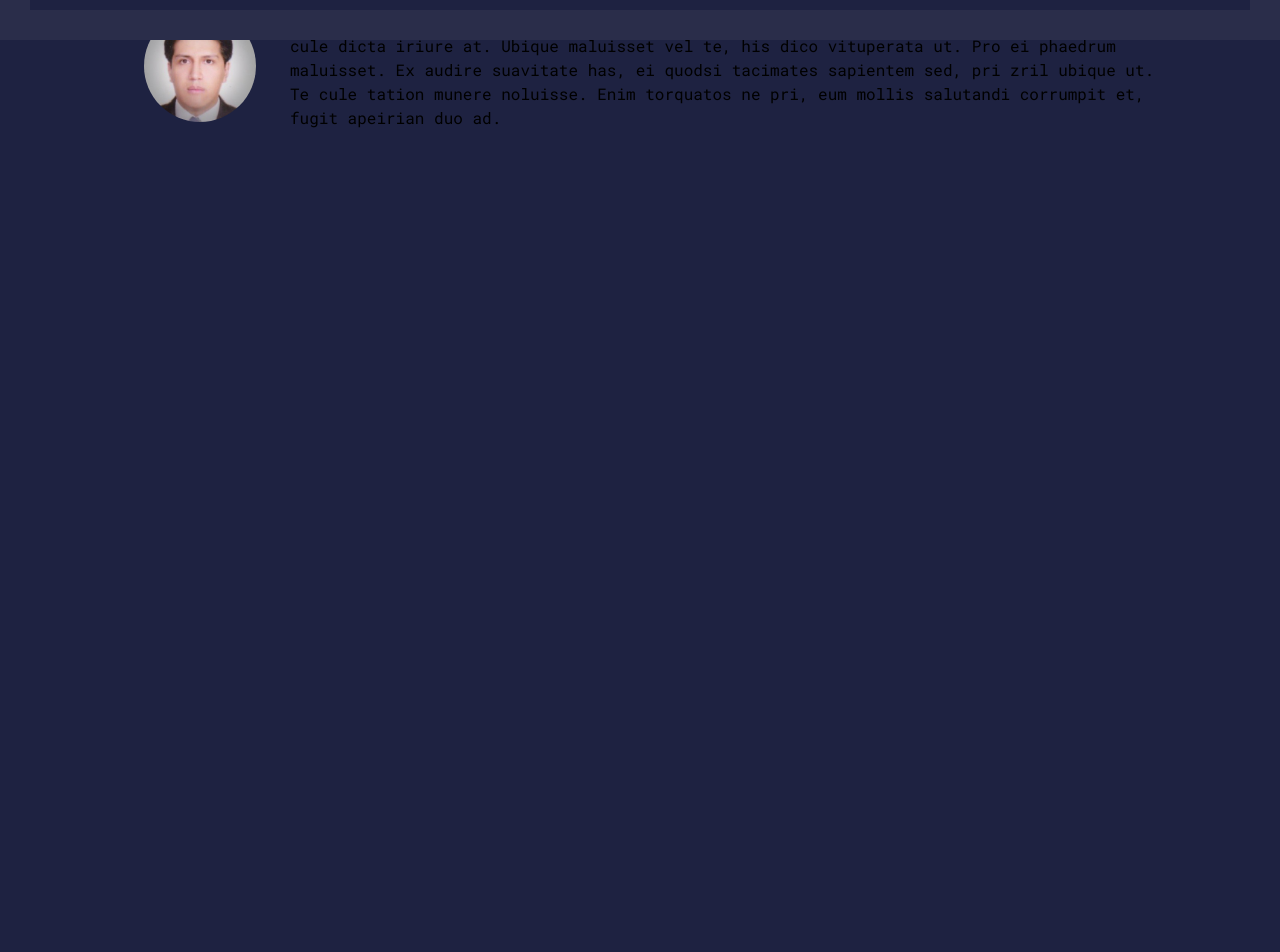
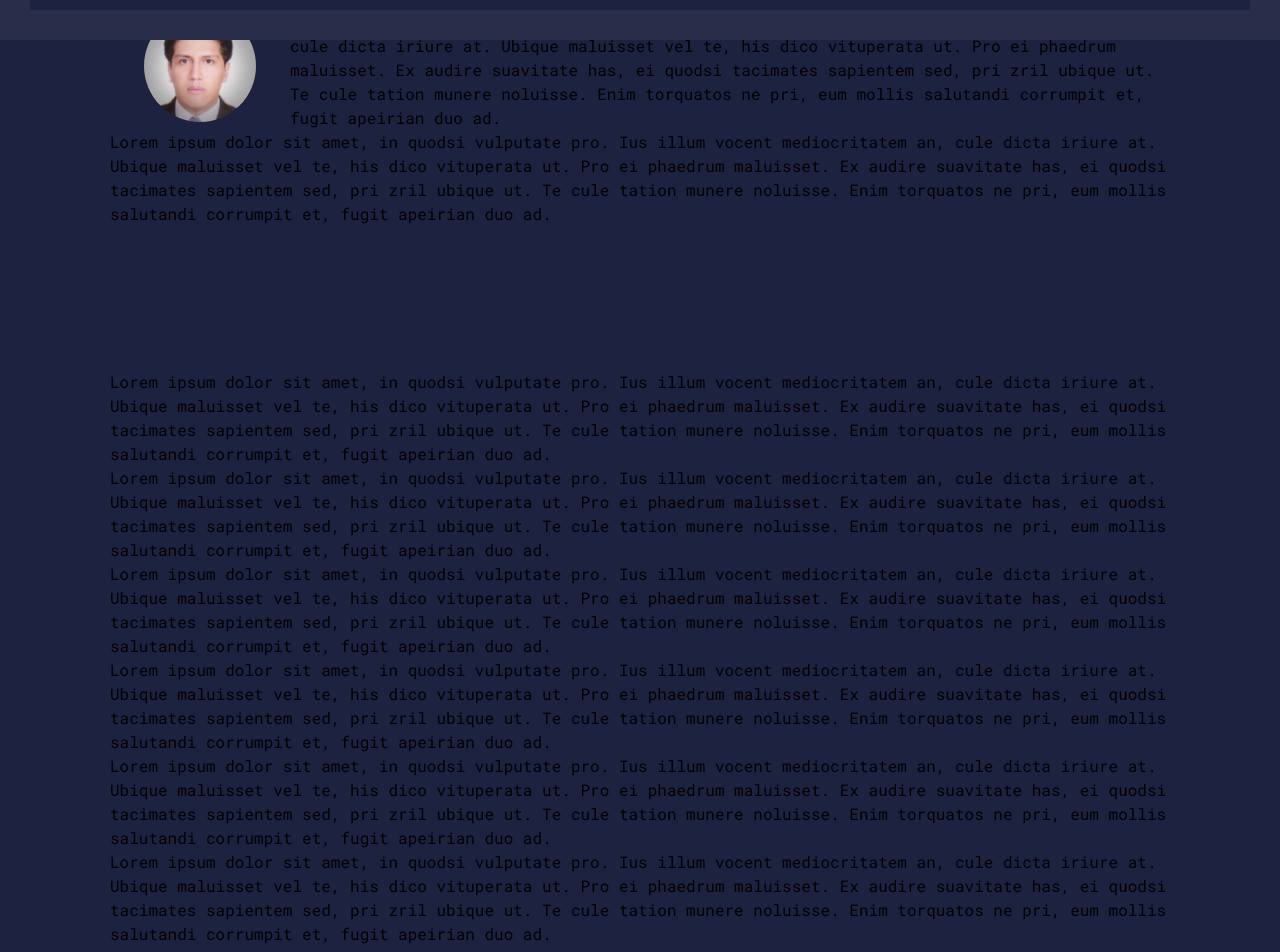
Before and after one commit to ShimonureYue/rogeliovargas-tailwind, a Next.js app: page /en in a window 1280 px wide. Shown: the part 760-1712 px from the top of the page. Before the commit the page ends 1064 px from the top, so only its background shows below. Built offline with nearby package versions, Linux system fonts and the light colour scheme.

Commit message:
fix(page main): added smooth scrool

```diff
--- a/src/app/[locale]/layout.jsx
+++ b/src/app/[locale]/layout.jsx
@@ -1,5 +1,7 @@
 import { Roboto_Mono } from 'next/font/google';
-import {getTranslations, unstable_setRequestLocale} from 'next-intl/server';
+import { notFound } from 'next/navigation';
+import { NextIntlClientProvider } from 'next-intl';
+import { getTranslations, unstable_setRequestLocale } from 'next-intl/server';
 import { locales } from '@/config';
 import '@/app/globals.css';
 
@@ -9,25 +11,37 @@ export const roboto_mono = Roboto_Mono({
   variable: '--font-roboto-mono',
 });
 
-
-export async function generateMetadata({ params: {locale} }) {
-  const t = await getTranslations({locale, namespace: 'LocaleLayout'});
+export async function generateMetadata({ params: { locale } }) {
+  const t = await getTranslations({ locale, namespace: 'LocaleLayout' });
 
   return {
     title: t('title'),
-    description: t('description')
+    description: t('description'),
   };
 }
 
+async function getMessages(locale) {
+  try {
+    return (await import(`../../../messages/${locale}.json`)).default;
+  } catch (error) {
+    notFound();
+  }
+}
+
 export function generateStaticParams() {
-  return locales.map((locale) => ({locale}));
-};
+  return locales.map((locale) => ({ locale }));
+}
 
-export default function LocaleLayout({children, params: {locale}}) {
+export default async function LocaleLayout({ children, params: { locale } }) {
   unstable_setRequestLocale(locale);
+  const messages = await getMessages(locale);
   return (
     <html lang={locale} className={`${roboto_mono.variable}`}>
-      <body>{children}</body>
+      <body>
+        <NextIntlClientProvider locale={locale} messages={messages}>
+          {children}
+        </NextIntlClientProvider>
+      </body>
     </html>
   );
 }
--- a/src/app/[locale]/page.jsx
+++ b/src/app/[locale]/page.jsx
@@ -1,30 +1,55 @@
+'use client';
+import { useRef } from 'react';
 import Image from 'next/image';
+import Link from 'next/link';
 import { useTranslations } from 'next-intl';
-import { unstable_setRequestLocale } from 'next-intl/server';
+import { BsMouse2Fill } from 'react-icons/bs';
 import { PageLayout } from '@/components/PageLayout';
 import { GlitchTitle } from '@/components/GlitchTitle';
 import { SectionFullHeight } from '@/components/SectionFullHeight';
 import { TypingText } from '@/components/TypingText';
 
 export default function LocalePage({ params: { locale } }) {
-  unstable_setRequestLocale(locale);
   const t = useTranslations('LocalePage');
+  const aboutRef = useRef(null);
+  const portfolioRef = useRef(null);
+
+  const handleScroll = (ref) => {
+    console.log('🚀 ~ file: page.jsx:17 ~ handleScroll ~ ref:', ref.offsetTop);
+    window.scrollTo({
+      top: ref.offsetTop - 110,
+      left: 0,
+      behavior: 'smooth',
+    });
+  };
   return (
     <PageLayout locale={locale}>
       <div className='max-w-full md:max-w-screen-lg lg:max-w-screen-xl mx-auto my-0'>
         <SectionFullHeight>
           <div className='table table-fixed w-full h-full'>
-            <div className='table-cell align-middle w-3 h-3'>
+            <div className='table-cell align-middle w-3 h-3 relative'>
               <GlitchTitle label={t('title')} />
               <TypingText
                 ariaLabel={`${t('subtitle')}, ${t('location')}`}
                 sequence={[t('subtitle'), 500, t('location'), 500]}
               />
+              <div
+                className='absolute text-red-dark text-xl bottom-[90px] left-[50%] animate-hithere hover:cursor-pointer'
+                onClick={() => {
+                  handleScroll(aboutRef.current);
+                }}
+              >
+                <BsMouse2Fill />
+              </div>
             </div>
           </div>
         </SectionFullHeight>
         {/** ABOUT ME */}
-        <section className='pt-0 pr-20 pb-36 pl-20'>
+        <section
+          id='section-about'
+          ref={aboutRef}
+          className='pt-0 pr-20 pb-36 pl-20'
+        >
           <div className='grid grid-cols-[180px_minmax(0,_1fr)]'>
             <div className='flex w-full justify-center'>
               <div className='relative w-12 h-12 md:w-20 md:h-20 lg:w-28 lg:h-28 w'>
@@ -45,6 +70,66 @@ export default function LocalePage({ params: { locale } }) {
               eum mollis salutandi corrumpit et, fugit apeirian duo ad.
             </div>
           </div>
+          <p>
+            Lorem ipsum dolor sit amet, in quodsi vulputate pro. Ius illum
+            vocent mediocritatem an, cule dicta iriure at. Ubique maluisset vel
+            te, his dico vituperata ut. Pro ei phaedrum maluisset. Ex audire
+            suavitate has, ei quodsi tacimates sapientem sed, pri zril ubique
+            ut. Te cule tation munere noluisse. Enim torquatos ne pri, eum
+            mollis salutandi corrumpit et, fugit apeirian duo ad.
+          </p>
+        </section>
+        <section id='section-portfolio' ref={portfolioRef} className='pt-0 pr-20 pb-36 pl-20'>
+          <p>
+            Lorem ipsum dolor sit amet, in quodsi vulputate pro. Ius illum
+            vocent mediocritatem an, cule dicta iriure at. Ubique maluisset vel
+            te, his dico vituperata ut. Pro ei phaedrum maluisset. Ex audire
+            suavitate has, ei quodsi tacimates sapientem sed, pri zril ubique
+            ut. Te cule tation munere noluisse. Enim torquatos ne pri, eum
+            mollis salutandi corrumpit et, fugit apeirian duo ad.
+          </p>
+          <p>
+            Lorem ipsum dolor sit amet, in quodsi vulputate pro. Ius illum
+            vocent mediocritatem an, cule dicta iriure at. Ubique maluisset vel
+            te, his dico vituperata ut. Pro ei phaedrum maluisset. Ex audire
+            suavitate has, ei quodsi tacimates sapientem sed, pri zril ubique
+            ut. Te cule tation munere noluisse. Enim torquatos ne pri, eum
+            mollis salutandi corrumpit et, fugit apeirian duo ad.
+          </p>
+          <p>
+            Lorem ipsum dolor sit amet, in quodsi vulputate pro. Ius illum
+            vocent mediocritatem an, cule dicta iriure at. Ubique maluisset vel
+            te, his dico vituperata ut. Pro ei phaedrum maluisset. Ex audire
+            suavitate has, ei quodsi tacimates sapientem sed, pri zril ubique
+            ut. Te cule tation munere noluisse. Enim torquatos ne pri, eum
+            mollis salutandi corrumpit et, fugit apeirian duo ad.
+          </p>
+          <p>
+            Lorem ipsum dolor sit amet, in quodsi vulputate pro. Ius illum
+            vocent mediocritatem an, cule dicta iriure at. Ubique maluisset vel
+            te, his dico vituperata ut. Pro ei phaedrum maluisset. Ex audire
+            suavitate has, ei quodsi tacimates sapientem sed, pri zril ubique
+            ut. Te cule tation munere noluisse. Enim torquatos ne pri, eum
+            mollis salutandi corrumpit et, fugit apeirian duo ad.
+          </p>
+
+          <p>
+            Lorem ipsum dolor sit amet, in quodsi vulputate pro. Ius illum
+            vocent mediocritatem an, cule dicta iriure at. Ubique maluisset vel
+            te, his dico vituperata ut. Pro ei phaedrum maluisset. Ex audire
+            suavitate has, ei quodsi tacimates sapientem sed, pri zril ubique
+            ut. Te cule tation munere noluisse. Enim torquatos ne pri, eum
+            mollis salutandi corrumpit et, fugit apeirian duo ad.
+          </p>
+
+          <p>
+            Lorem ipsum dolor sit amet, in quodsi vulputate pro. Ius illum
+            vocent mediocritatem an, cule dicta iriure at. Ubique maluisset vel
+            te, his dico vituperata ut. Pro ei phaedrum maluisset. Ex audire
+            suavitate has, ei quodsi tacimates sapientem sed, pri zril ubique
+            ut. Te cule tation munere noluisse. Enim torquatos ne pri, eum
+            mollis salutandi corrumpit et, fugit apeirian duo ad.
+          </p>
         </section>
       </div>
     </PageLayout>
--- a/src/app/globals.css
+++ b/src/app/globals.css
@@ -12,7 +12,7 @@
     --green-dark: #008677;
     --orange-light: #fb9f10;
     --red-light: #df4754;
-    --dark-red: #ca224a;
+    --red-dark: #ca224a;
   }
 }
 
--- /dev/null
+++ b/src/components/Footer/Footer.jsx
@@ -0,0 +1,33 @@
+'use client';
+import { useTranslations } from 'next-intl';
+import Link from 'next/link';
+import { IoLogoLinkedin, IoLogoGithub } from 'react-icons/io';
+
+export default function Footer () {
+  const t = useTranslations('Footer');
+  return (
+    <div className='fixed min-h-16 bottom-[30px] left-0 w-full bg-blue-dark opacity-100 visible z-10'>
+        <div className='flex px-[60px] pt-3 pb-7 text-white-dark justify-between items-center flex-col-reverse sm:flex-row'>
+          <div className='hidden sm:block text-xs lg:text-sm text-center'>{t('copy')}</div>
+          <div className='text-xl float-right'>
+            <Link
+              className='inline-block'
+              href='https://www.linkedin.com/in/rogelio-vargas-marquez/'
+              aria-label='Linkedin'
+              target='_blank'
+            >
+              <IoLogoLinkedin />
+            </Link>
+            <Link
+              className='inline-block pl-3'
+              href='https://github.com/ShimonureYue'
+              aria-label='Github'
+              target='_blank'
+            >
+              <IoLogoGithub />
+            </Link>
+          </div>
+        </div>
+      </div>
+  );
+}
--- /dev/null
+++ b/src/components/Footer/index.js
@@ -0,0 +1 @@
+export { default as Footer } from './Footer';
--- a/src/components/PageLayout/PageLayout.jsx
+++ b/src/components/PageLayout/PageLayout.jsx
@@ -1,37 +1,9 @@
-import Link from 'next/link';
-import { useTranslations } from 'next-intl';
-import { unstable_setRequestLocale } from 'next-intl/server';
-import { IoLogoLinkedin, IoLogoGithub } from 'react-icons/io';
-
-export default function PageLayout({ children, locale }) {
-  unstable_setRequestLocale(locale);
-  const t = useTranslations('Footer');
+import { Footer } from '@/components/Footer';
+export default function PageLayout({ children }) {
   return (
     <>
       <main className='m-[30px]'>{children}</main>
-      <div className='fixed min-h-16 bottom-[30px] left-0 w-full bg-blue-dark opacity-100 visible z-10'>
-        <div className='flex px-[60px] pt-3 pb-7 text-white-dark justify-between items-center flex-col-reverse sm:flex-row'>
-          <div className='text-xs lg:text-sm text-center'>{t('copy')}</div>
-          <div className='text-xl float-right'>
-            <Link
-              className='inline-block'
-              href='https://www.linkedin.com/in/rogelio-vargas-marquez/'
-              aria-label='Linkedin'
-              target='_blank'
-            >
-              <IoLogoLinkedin />
-            </Link>
-            <Link
-              className='inline-block pl-3'
-              href='https://github.com/ShimonureYue'
-              aria-label='Github'
-              target='_blank'
-            >
-              <IoLogoGithub />
-            </Link>
-          </div>
-        </div>
-      </div>
+      <Footer />
       <div className='fixed top-0 left-0 w-full h-[30px] bg-blue-light z-20' />
       <div className='fixed right-0 top-0 w-[30px] h-full bg-blue-light z-20' />
       <div className='fixed bottom-0 left-0 w-full h-[30px] bg-blue-light z-20' />
--- a/tailwind.config.js
+++ b/tailwind.config.js
@@ -17,7 +17,7 @@ module.exports = {
         'green-dark': 'var(--green-dark)',
         'orange-light': 'var(--orange-light)',
         'red-light': 'var(--red-light)',
-        'dark-red': 'var(--dark-red)',
+        'red-dark': 'var(--red-dark)',
       },
       fontFamily: {
         roboto: ['var(--font-roboto-mono)'],
@@ -69,10 +69,19 @@ module.exports = {
           '95%': { clip: 'rect(156px, 9999px, 44px, 0)' },
           '100%': { clip: 'rect(67px, 9999px, 122px, 0)' },
         },
+        'hithere-keyframe': {
+          '30%': { transform: 'scale(1.2)' },
+          '40%': { transform: 'rotate(-20deg) scale(1.2)' },
+          '60%': { transform: 'rotate(-20deg) scale(1.2)' },
+          '50%': { transform: 'rotate(20deg) scale(1.2)' },
+          '70%': { transform: 'rotate(0deg) scale(1.2)' },
+          '100%': { transform: 'scale(1)' },
+        }
       },
       animation: {
         'glitch-before': 'noise-before 3s infinite linear alternate-reverse',
         'glitch-after': 'noise-after 2s infinite linear alternate-reverse',
+        'hithere': 'hithere-keyframe 1s ease infinite',
       },
     },
   },
```
